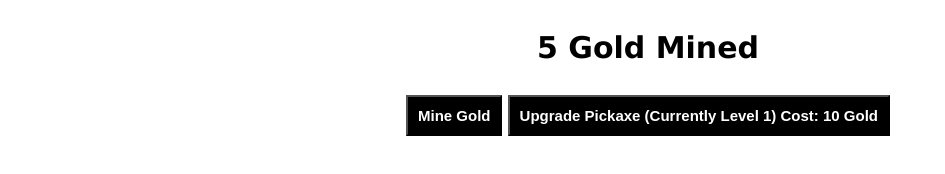
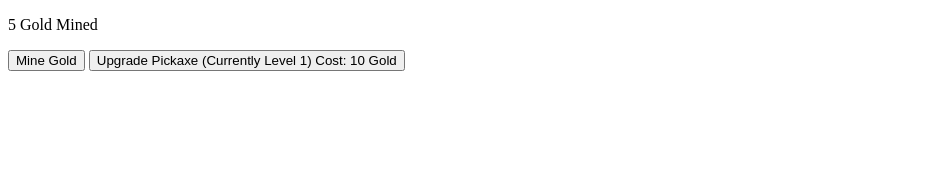
Before and after one commit to bathubba/goldminer, a plain HTML site: page index.html in a window 1280 px wide. Shown: the whole page, without its empty margins (0-945 px from the left). Drawn offline with Linux system fonts and the light colour scheme.

Commit message:
Update index.html

```diff
--- a/index.html
+++ b/index.html
@@ -1,10 +1,8 @@
 <!DOCTYPE html>
 <html lang="en" dir="ltr">
   <head>
-    <meta name="viewport" content="width=device-width, initial-scale=1" />
     <meta charset="utf-8">
     <title>Gold Miner</title>
-    <link rel="stylesheet" type="text/css" href="styling.css">
   </head>
   <body>
     <p id="goldMined">0 Gold Mined</p>
```
